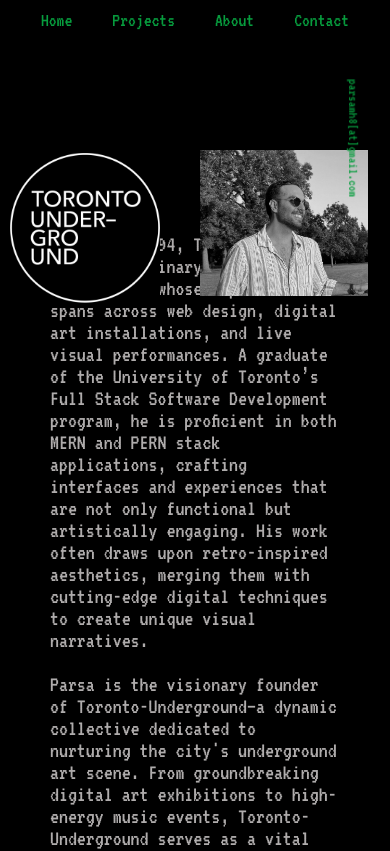
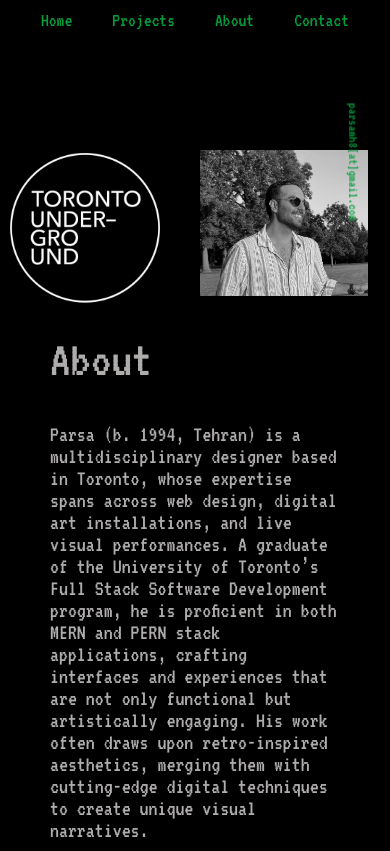
Before and after one commit to parsamh8/Portfolio-React, a React (Vite) app: page /about in a window 390 px wide. Shown: the top 851 px of the page. Built offline with nearby package versions, Linux system fonts and the light colour scheme.

Commit message:
about-rev01

```diff
--- a/src/style.css
+++ b/src/style.css
@@ -401,10 +401,10 @@ textarea {
     top: 330px;
   }
 
-  /* .animated-container{
-    position: absolute;
-    top: 30px;
-  } */
+  .about-media {
+    margin-top: 14rem;
+  }
+
   .grid-container {
     display: grid;
     grid-template-columns: repeat(12, 1fr); /* 12 equal columns */
```
